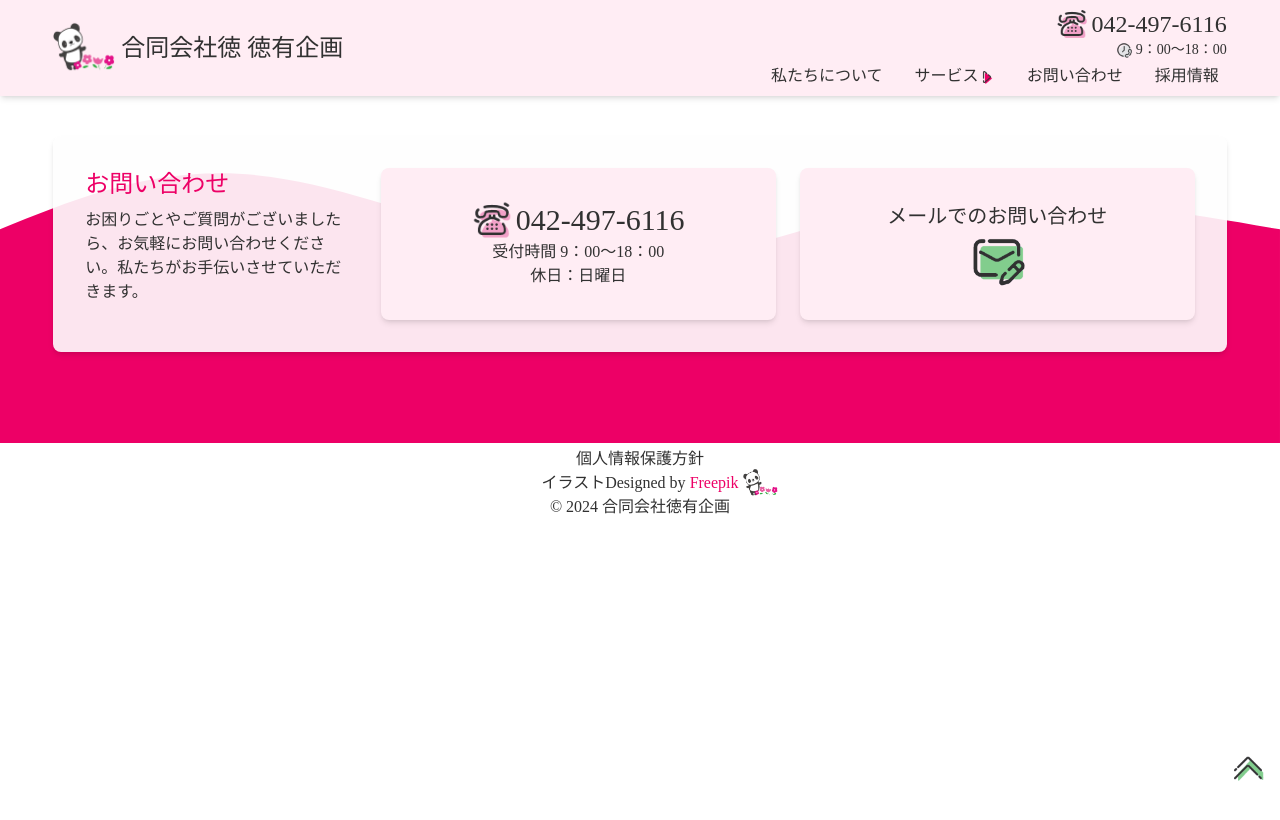
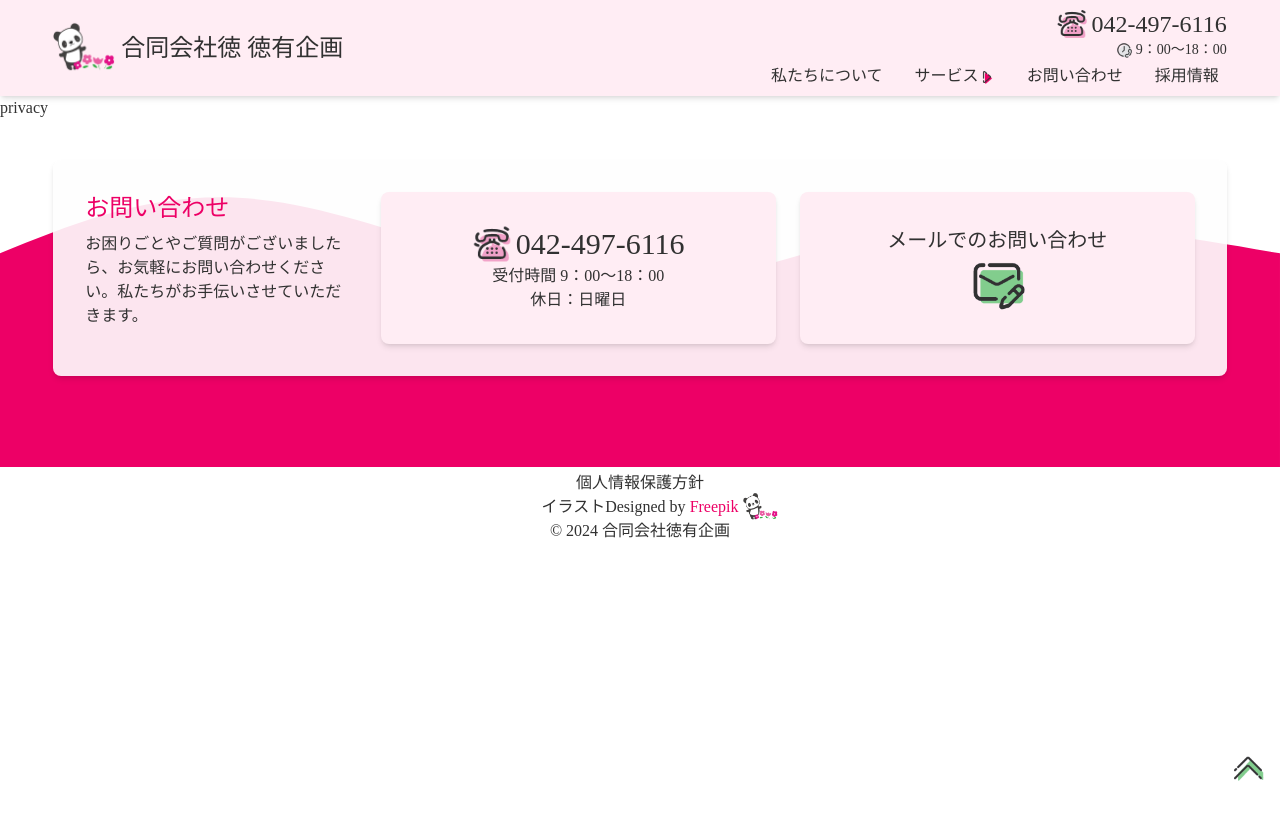
Before and after one commit to Jasufr/tokuyukikaku, a React (Vite) app: page /privacy in a window 1280 px wide. Shown: the top 820 px of the page. Built offline with nearby package versions, Linux system fonts and the light colour scheme; a web font is replaced by a local one.

Commit message:
privacy page created and linked added in footer

```diff
--- a/src/App.jsx
+++ b/src/App.jsx
@@ -14,6 +14,7 @@ import ServiceKyotaku from "./pages/ServiceKyotaku";
 import BlobGreen from "./components/BlobGreen";
 import { useEffect, useState, useMemo, useRef } from "react";
 import Recruit from "./pages/Recruit";
+import Privacy from "./pages/Privacy";
 
 function App() {
   const [contentHeight, setContentHeight] = useState(0);
@@ -140,6 +141,9 @@ function App() {
           <Route path="/recruit">
             <Recruit />
           </Route>
+          <Route path="/privacy">
+            <Privacy />
+          </Route>
         <a href="#" className="fixed bottom-0 right-0 w-8 z-50 m-4"><img src="./icons/up.png" alt="" /></a>
         </MainLayout>
       </div>
--- a/src/components/Footer.jsx
+++ b/src/components/Footer.jsx
@@ -1,3 +1,5 @@
+import { Link } from "wouter";
+
 const Footer = () => {
   return (
     <>
@@ -18,10 +20,10 @@ const Footer = () => {
                   <h1 className="text-[10px] xs:text-sm lg:text-base"><span className="hidden xs:inline">受付時間</span> 9：00～18：00</h1>
                   <h1 className="text-[9px] xs:text-sm lg:text-base">休日：日曜日</h1>
                 </div>
-                <a href="" className="bg-lightpink rounded-lg shadow-md p-2 xs:p-4 lg:p-8 flex flex-col items-center justify-center w-1/2 hover:bg-darkpink hover:bg-opacity-20 transition-colors duration-200">
+                <Link to="/contact" className="bg-lightpink rounded-lg shadow-md p-2 xs:p-4 lg:p-8 flex flex-col items-center justify-center w-1/2 hover:bg-darkpink hover:bg-opacity-20 transition-colors duration-200">
                   <h1 className="text-[10px] xs:text-sm sm:text-base lg:text-xl">メールでのお問い合わせ</h1>
                   <img className="w-8 lg:w-14" src="./icons/mail.png" alt="" />
-                </a>
+                </Link>
               </div>
 
             </div>
@@ -31,7 +33,8 @@ const Footer = () => {
           <svg className="" width="100%" height="100%" id="svg" viewBox="0 0 1440 390" xmlns="http://www.w3.org/2000/svg"><path d="M 0,400 L 0,150 C 92.85714285714286,112.28571428571428 185.71428571428572,74.57142857142857 305,91 C 424.2857142857143,107.42857142857143 570,177.99999999999997 694,185 C 818,192.00000000000003 920.2857142857142,135.42857142857144 1041,119 C 1161.7142857142858,102.57142857142856 1300.857142857143,126.28571428571428 1440,150 L 1440,400 L 0,400 Z" stroke="none" strokeWidth="0" fill="#ed0066" fillOpacity="1"></path></svg>
         </div>
         <div className="h-14 md:h-20 flex flex-col justify-center items-center text-[10px] md:text-base">
-          <a className="" href="">個人情報保護方針</a>
+          {/* <a className="" href="">個人情報保護方針</a> */}
+          <Link className="hover:text-darkpink transition-colors duration-200" to="/privacy">個人情報保護方針</Link>
           <div className="relative">
             <p className="">イラストDesigned by <a className="text-darkpink hover:text-darkstone transition-colors duration-200 ease-in-out" href="https://www.freepik.com/" target="_blank">Freepik</a></p>
             <img className="absolute -bottom-1.5 -right-10 w-9" src="./icons/logo.png" alt="" />
--- /dev/null
+++ b/src/pages/Privacy.jsx
@@ -0,0 +1,9 @@
+const Privacy = () => {
+  return (
+    <>
+     <div>privacy</div>
+    </>
+  );
+};
+
+export default Privacy;
```
